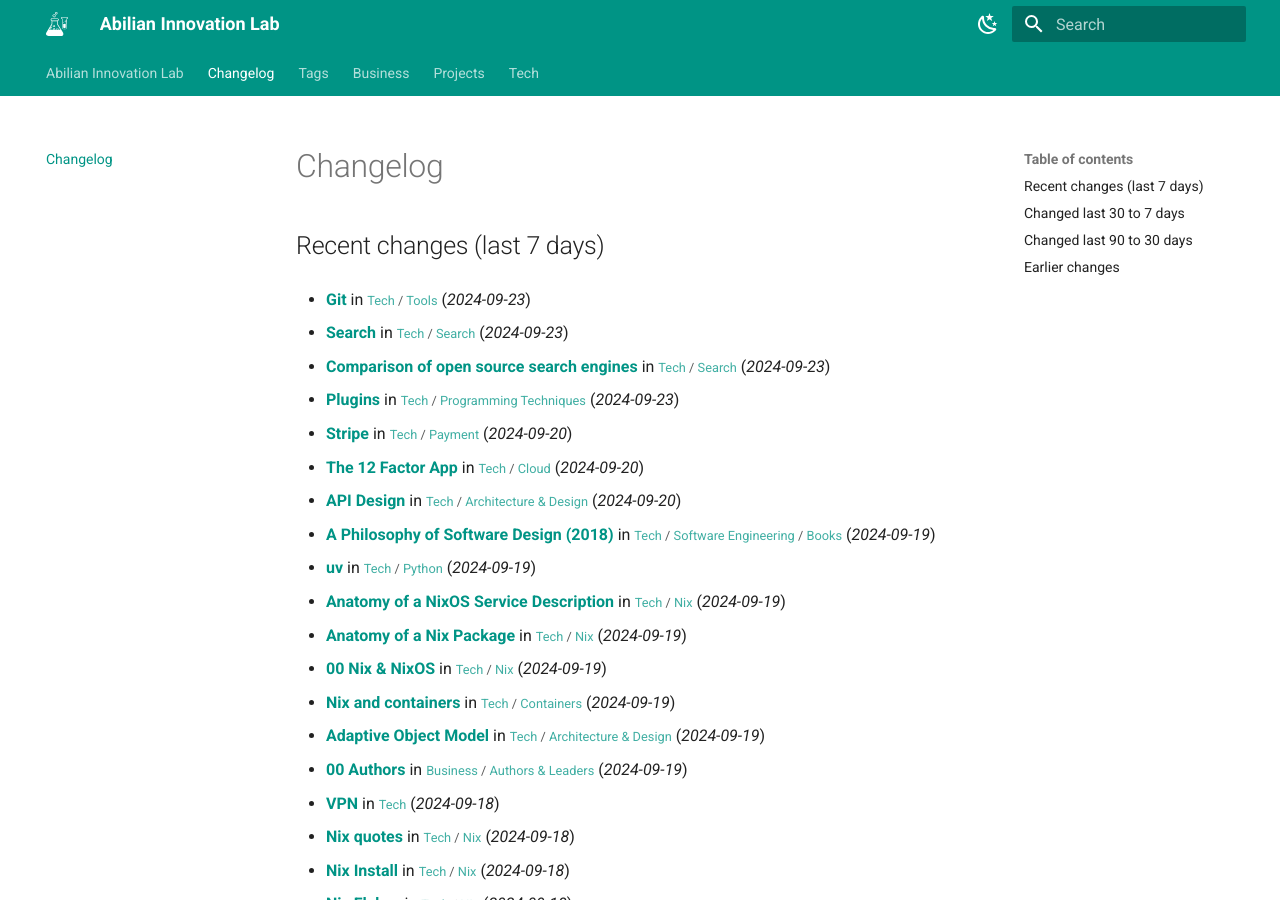
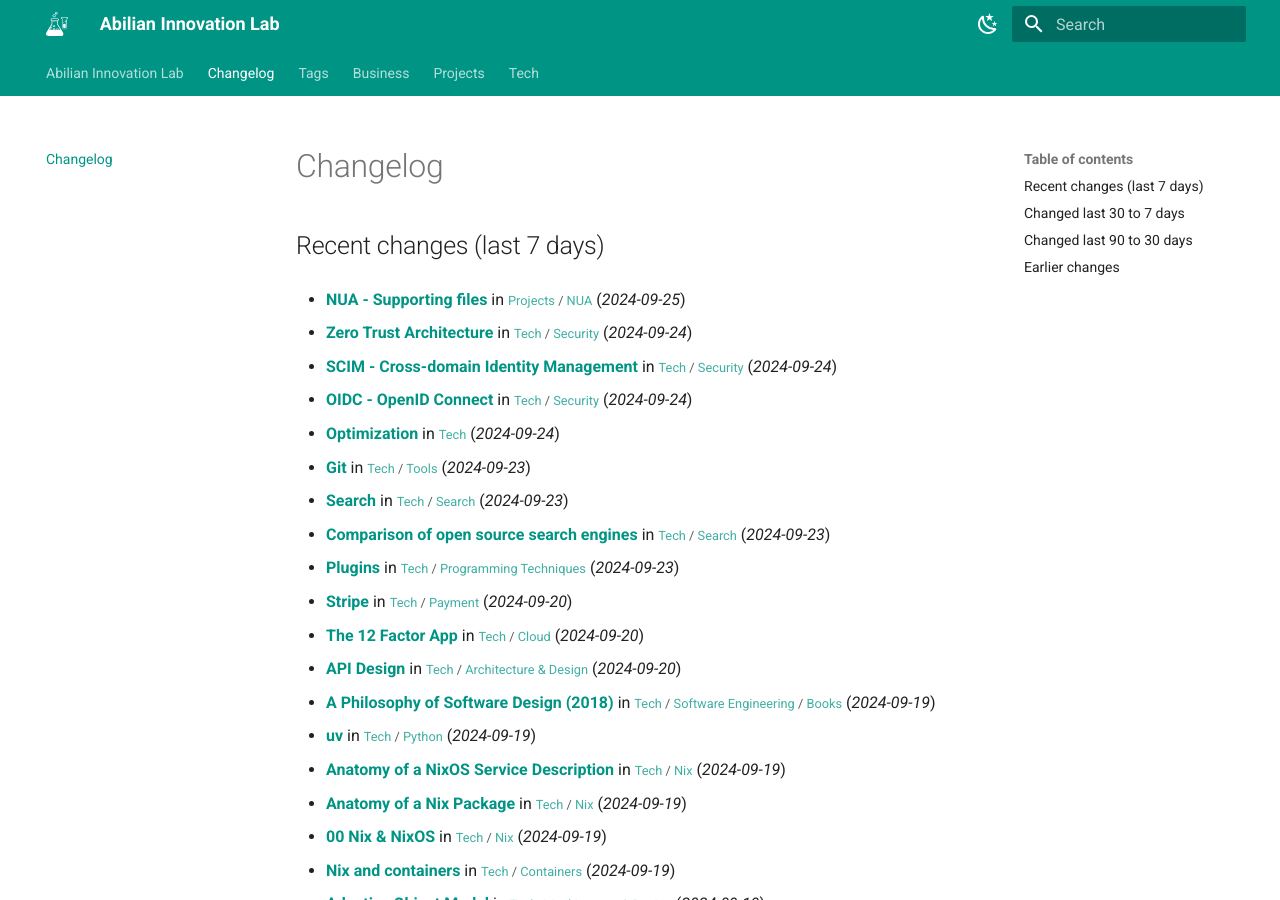
Before and after one commit to abilian/lab.abilian.com, an MkDocs documentation site: the page built from docs/changelog.md, in a window 1280 px wide and 900 px high. Built offline with MkDocs 1.6.1 and Material for MkDocs 9.7.7, drawn with Linux system fonts in a browser that asks for light colours; comment, search, counter and statistics services are not loaded; some of the changed text lies outside the part shown.

Commit message:
Update content

```diff
--- a/docs/changelog.md
+++ b/docs/changelog.md
@@ -1,6 +1,16 @@
 # Changelog
 
 ## Recent changes (last 7 days)
+
+- **[NUA - Supporting files](/Projects/NUA/NUA - Supporting files/)** in <small>[Projects](/Projects/00 Projects/) / [NUA](/Projects/NUA/00 NUA/)</small> (*2024-09-25*)
+
+- **[Zero Trust Architecture](/Tech/Security/Zero Trust Architecture/)** in <small>[Tech](/Tech/00 Technology/) / [Security](/Tech/Security/ISO 27001-2022/)</small> (*2024-09-24*)
+
+- **[SCIM - Cross-domain Identity Management](/Tech/Security/SCIM - Cross-domain Identity Management/)** in <small>[Tech](/Tech/00 Technology/) / [Security](/Tech/Security/ISO 27001-2022/)</small> (*2024-09-24*)
+
+- **[OIDC - OpenID Connect](/Tech/Security/OIDC - OpenID Connect/)** in <small>[Tech](/Tech/00 Technology/) / [Security](/Tech/Security/ISO 27001-2022/)</small> (*2024-09-24*)
+
+- **[Optimization](/Tech/Optimization/)** in <small>[Tech](/Tech/00 Technology/)</small> (*2024-09-24*)
 
 - **[Git](/Tech/Tools/Git/)** in <small>[Tech](/Tech/00 Technology/) / [Tools](/Tech/Tools/Automation/)</small> (*2024-09-23*)
 
```
Also changed, not shown: other parts of docs/changelog.md (+0 -2 lines).
